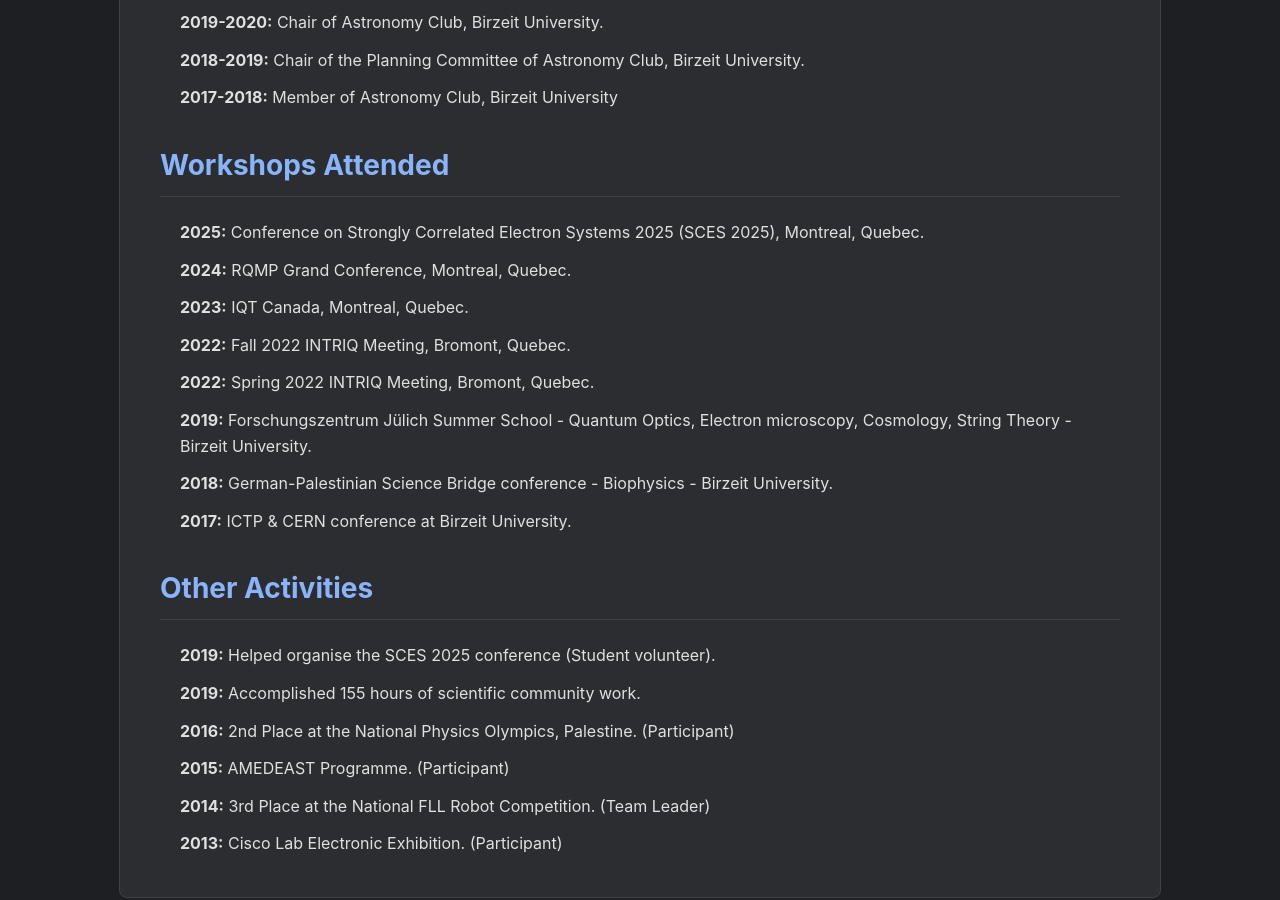
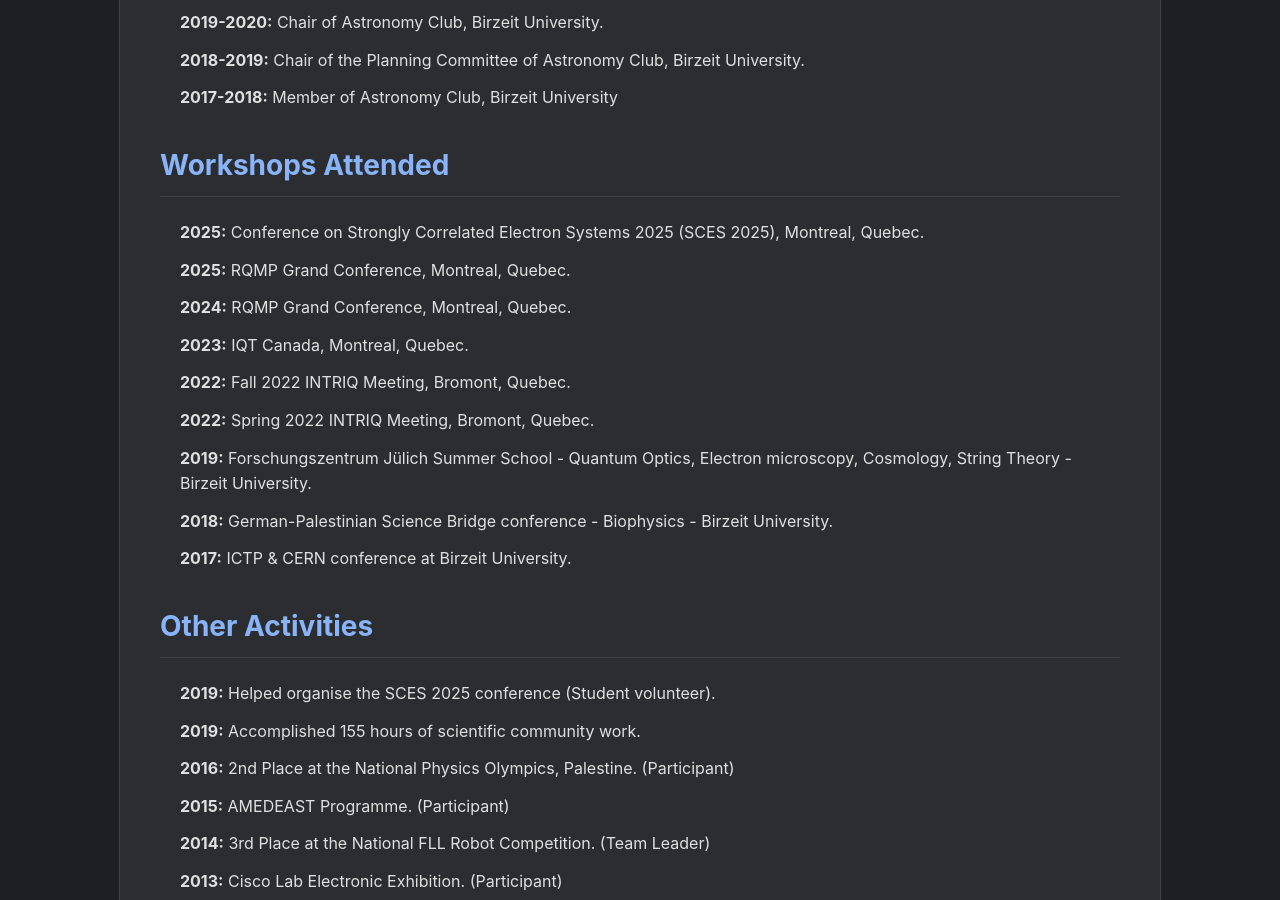
Before and after one commit to MuathHamidi/muath.hamidi, a Jekyll site: the page built from cv.md, in a window 1280 px wide and 900 px high, scrolled down 2226 px. Built offline with Jekyll 4.4.1, drawn with Linux system fonts in a browser that asks for light colours.

Commit message:
Update cv.md

```diff
--- a/cv.md
+++ b/cv.md
@@ -72,6 +72,7 @@
 
 ## Workshops Attended
 *   **2025:** Conference on Strongly Correlated Electron Systems 2025 (SCES 2025), Montreal, Quebec.
+*   **2025:** RQMP Grand Conference, Montreal, Quebec.
 *   **2024:** RQMP Grand Conference, Montreal, Quebec.
 *   **2023:** IQT Canada, Montreal, Quebec.
 *   **2022:** Fall 2022 INTRIQ Meeting, Bromont, Quebec.
```
